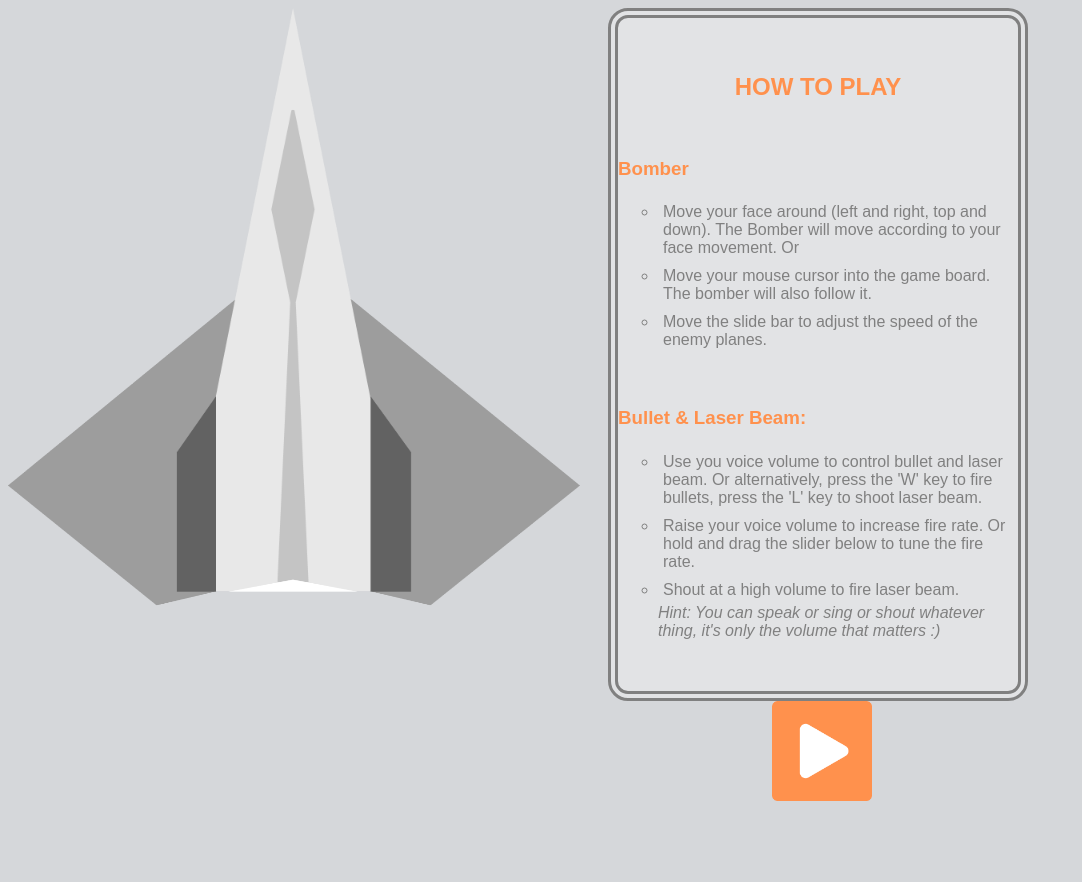
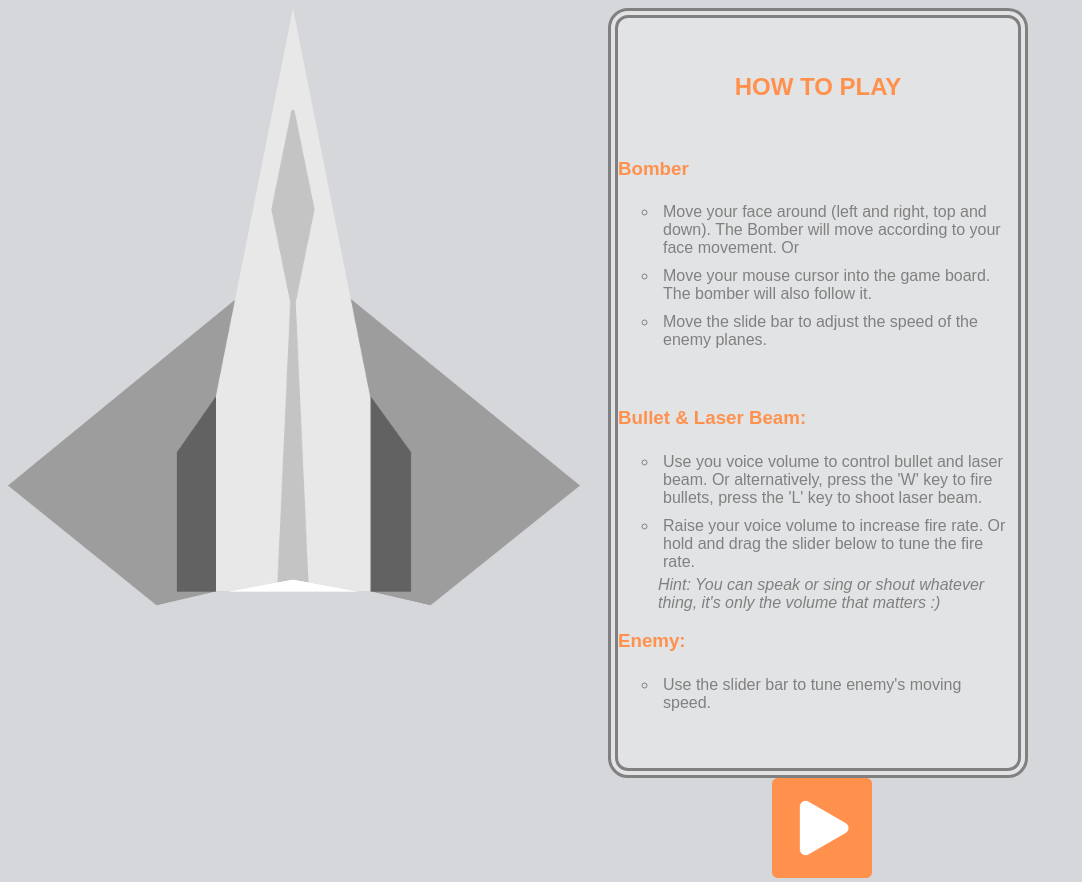
Before and after one commit to robbin647/multimodal-game, a website: page instructionPage.html in a window 1280 px wide. Shown: the whole page, without its empty margins (0-1082 px from the left). Before the commit the page ends 805 px from the top, so only its background shows below. Drawn offline with Linux system fonts and the light colour scheme.

Commit message:
[Game, index] Correct instructions.
The "laser controlled by audio" function is not implemented.
Removed its instruction.

```diff
--- a/instructionPage.html
+++ b/instructionPage.html
@@ -34,10 +34,13 @@
                             the 'L' key to shoot laser beam.</li>
                         <li>Raise your voice volume to increase fire rate.
                             Or hold and drag the slider below to tune the fire rate. </li>
+                        <i>Hint: You can speak or sing or shout whatever thing, it's only the volume that matters :)</i>
+                    </ul>
+                    <h3>Enemy:</h3>
+                    <ul>
                         <li>
-                            Shout at a high volume to fire laser beam.
+                            Use the slider bar to tune enemy's moving speed.
                         </li>
-                        <i>Hint: You can speak or sing or shout whatever thing, it's only the volume that matters :)</i>
                     </ul>
                 </div>
 
```
Also changed, not shown: start.html (+10 -3 lines).
